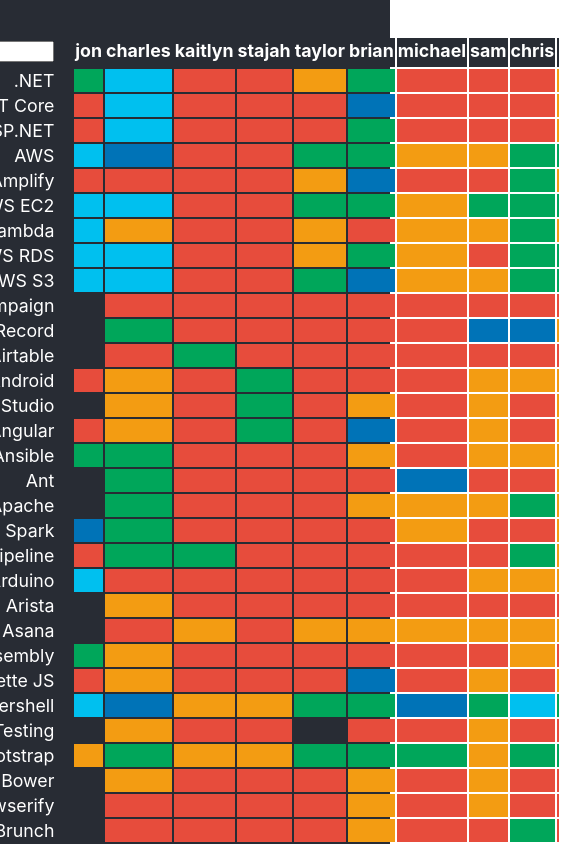
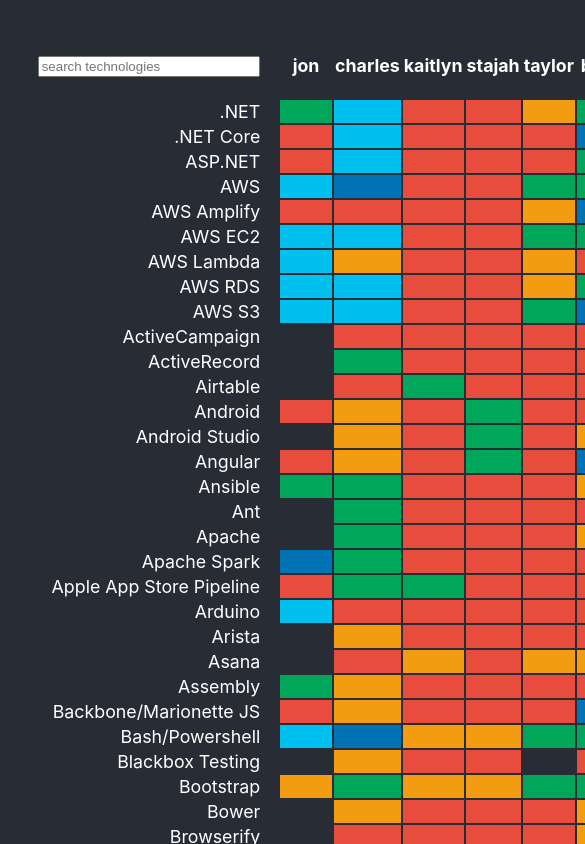
Before and after one commit to briankurr/skillstack, a React (Create React App) app: page / in a window 390 px wide. Shown: the top 844 px of the page, 585 px wide, since content can reach past the window. Built offline with nearby package versions, Linux system fonts and the light colour scheme.

Commit message:
horrible responsive hacks;

```diff
--- a/src/App.css
+++ b/src/App.css
@@ -8,6 +8,39 @@
   justify-content: center;
   font-size: calc(10px + 2vmin);
   color: white;
+}
+
+@media (min-width: 320px) and (max-width: 700px) {
+  .App {
+    text-align: center;
+    background-color: #282c34;
+    min-height: 100vh;
+    min-width: 900px;
+    display: flex;
+    flex-direction: column;
+    align-items: center;
+    justify-content: center;
+    font-size: calc(10px + 2vmin);
+    color: white;
+  }
+
+  table {
+    padding: 0.5em;
+    position: relative;
+  }
+
+  th {
+    background-color: #282c34;
+    top: 0;
+    padding-bottom: 5px;
+    position: sticky;
+    min-width: 50px;
+  }
+
+  tr td:first-child {
+    text-align: right;
+    padding-right: 1em;
+  }
 }
 
 table {
--- a/src/App.js
+++ b/src/App.js
@@ -51,13 +51,27 @@ function App() {
     <div className="App">
       <table>
         <thead>
+          {window.screen.width <= 700 && (
+            <tr>
+              <th></th>
+              <th colSpan={Object.keys(people).length + 1}>
+                <input
+                  type="search"
+                  placeholder="search technologies"
+                  onChange={(event) => handleChange(event)}
+                />
+              </th>
+            </tr>
+          )}
           <tr>
             <th>
-              <input
-                type="search"
-                placeholder="search technologies"
-                onChange={(event) => handleChange(event)}
-              />
+              {window.screen.width > 700 && (
+                <input
+                  type="search"
+                  placeholder="search technologies"
+                  onChange={(event) => handleChange(event)}
+                />
+              )}
             </th>
             {Object.keys(people).map((person) => {
               return <th key={person}>{person}</th>;
```
